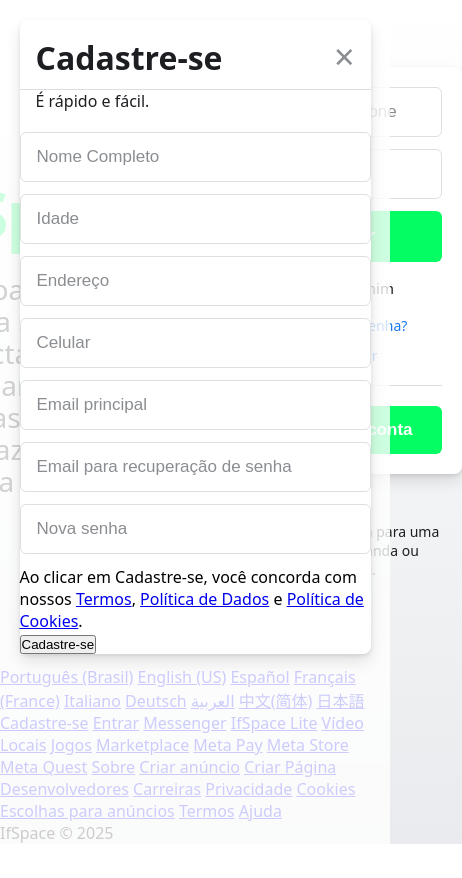
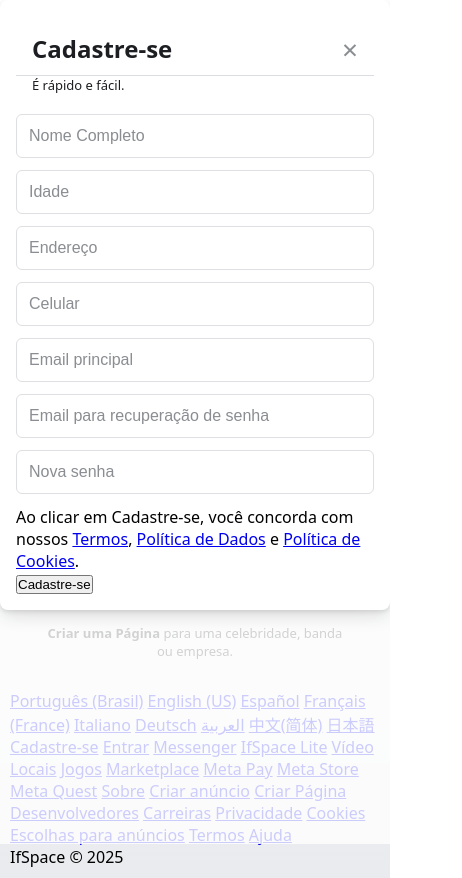
Before and after one commit to Red-Imortais2310/IfSpace, a plain HTML site: page index.html in a window 390 px wide. Both pictures are taken after a click on the button "Criar nova conta". Shown: the whole page, 462 px wide, since content can reach past the window. Before the commit the page ends 844 px from the top, so only its background shows below. Drawn offline with Linux system fonts and the light colour scheme.

```diff
--- a/style.css
+++ b/style.css
@@ -349,3 +349,106 @@ body {
   padding: 0 16px 20px;
   color: var(--color-text);
 }
+@media (max-width: 600px) {
+  body {
+    padding: 10px;
+  }
+
+  .container,
+  .feed-container {
+    flex-direction: column;
+    gap: 20px;
+    padding: 10px;
+    max-width: 100%;
+  }
+
+  .left-section,
+  .right-section,
+  .left-sidebar,
+  .right-sidebar,
+  .main-content {
+    width: 100%;
+    max-width: 100%;
+  }
+
+  .logo {
+    font-size: 40px;
+    text-align: center;
+  }
+
+  .tagline {
+    font-size: 20px;
+    line-height: 28px;
+    text-align: center;
+  }
+
+  .login-card,
+  .post-card,
+  .modal-content {
+    padding: 16px;
+    width: 100%;
+    max-width: 100%;
+    margin: 0 auto;
+  }
+
+  .form-input,
+  .btn-login,
+  .btn-create-account,
+  #storyInput {
+    font-size: 16px;
+    padding: 12px;
+    width: 100%;
+  }
+
+  .btn-create-account {
+    min-width: auto;
+  }
+
+  .story-section {
+    flex-wrap: wrap;
+    justify-content: center;
+    gap: 10px;
+  }
+
+  .story {
+    width: 45%;
+    text-align: center;
+  }
+
+  .composer-btn {
+    flex: 1;
+    font-size: 12px;
+    padding: 8px;
+  }
+
+  .search-box input {
+    width: 100%;
+    font-size: 14px;
+  }
+
+  .logo-image,
+  .profile-pic img,
+  .page-item img,
+  .post-body img,
+  #videoPreview img {
+    max-width: 100%;
+    height: auto;
+  }
+
+  .modal-header h2 {
+    font-size: 24px;
+  }
+
+  .close {
+    font-size: 28px;
+  }
+
+  .modal-subtitle,
+  .create-page p,
+  .create-page a,
+  .checkbox-label,
+  .forgot-password,
+  .btn-open-signup-link {
+    font-size: 13px;
+  }
+}
```
Also changed, not shown: 1 other file.
